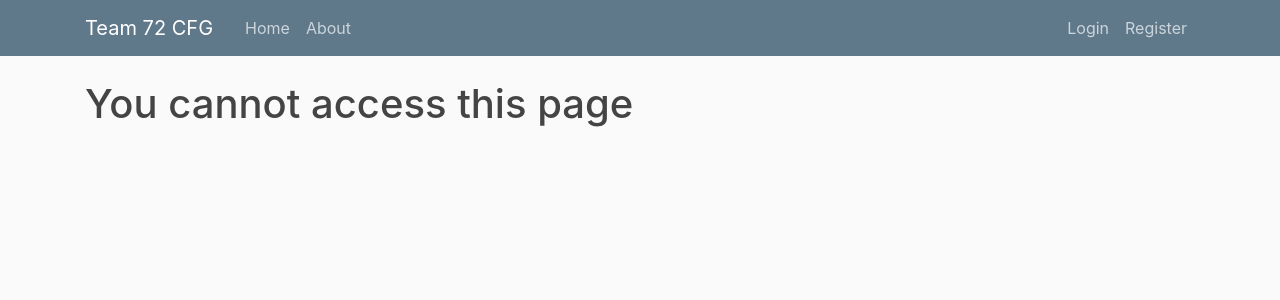
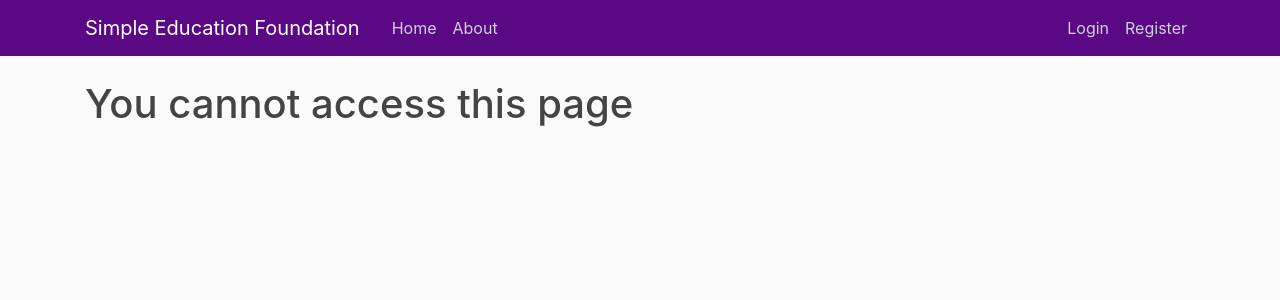
Before and after one commit to IndiaCFG3/team-72, a Django app: page /mystudents/1/1/details in a window 1280 px wide. Shown: the top 300 px of the page. Run offline with Django 3.2, Linux system fonts and the light colour scheme; some libraries are stand-ins or nearby versions.

Commit message:
final f4

```diff
--- a/team72cfg/users/static/users/main.css
+++ b/team72cfg/users/static/users/main.css
@@ -13,7 +13,7 @@ body {
   }
 
   .bg-steel {
-    background-color: #5f788a;
+    background-color: #5b0885;
   }
 
   .site-header .navbar-nav .nav-link {
--- a/team72cfg/users/templates/users/base.html
+++ b/team72cfg/users/templates/users/base.html
@@ -23,7 +23,7 @@
     <header class="site-header">
       <nav class="navbar navbar-expand-md navbar-dark bg-steel fixed-top">
         <div class="container">
-          <a class="navbar-brand mr-4" href="{% url 'home' %}">Team 72 CFG</a>
+          <a class="navbar-brand mr-4" href="{% url 'home' %}">Simple Education Foundation</a>
           <button class="navbar-toggler" type="button" data-toggle="collapse" data-target="#navbarToggle" aria-controls="navbarToggle" aria-expanded="false" aria-label="Toggle navigation">
           <span class="navbar-toggler-icon"></span>
           </button>
```
Also changed, not shown: team72cfg/db.sqlite3.
